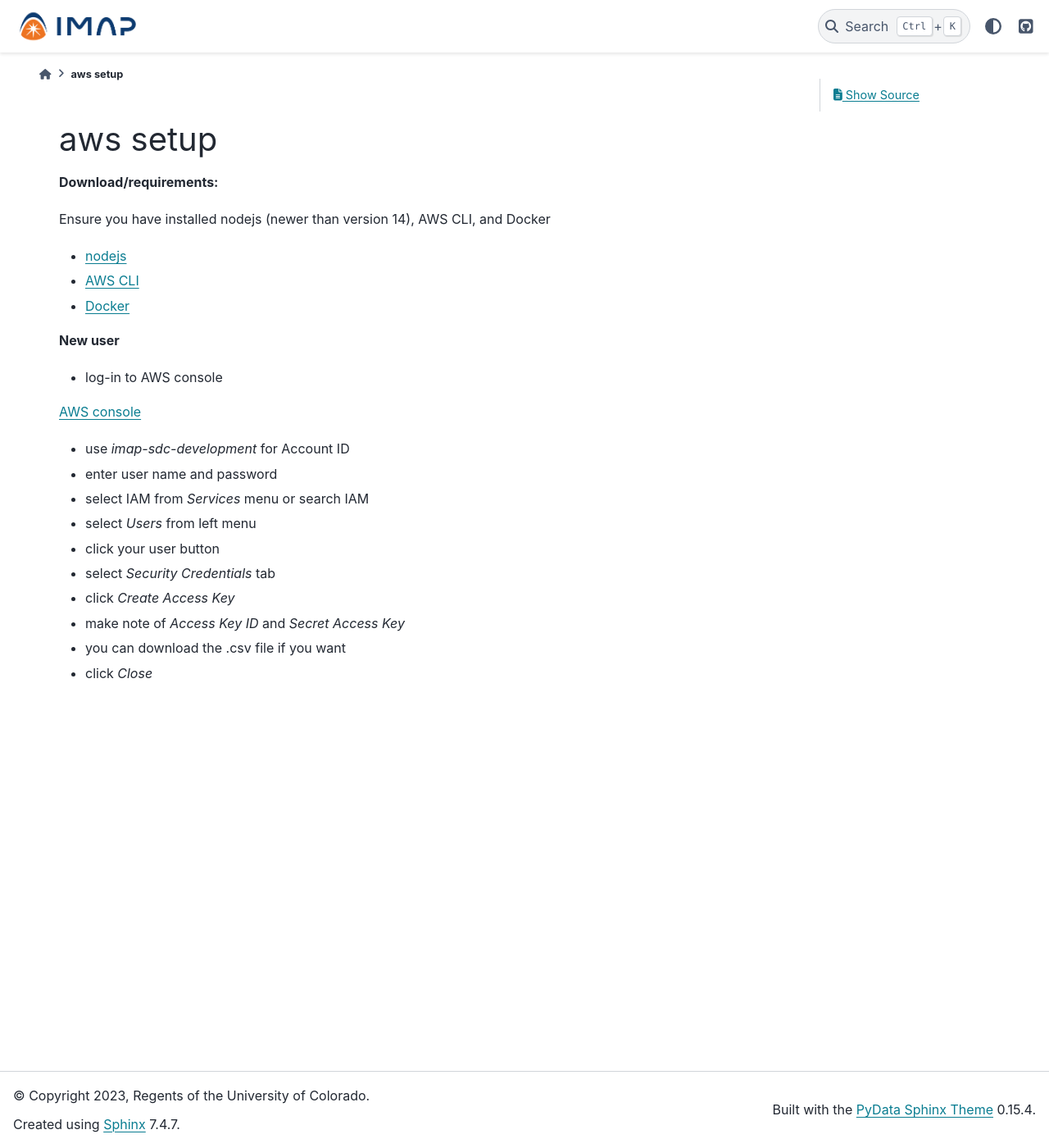
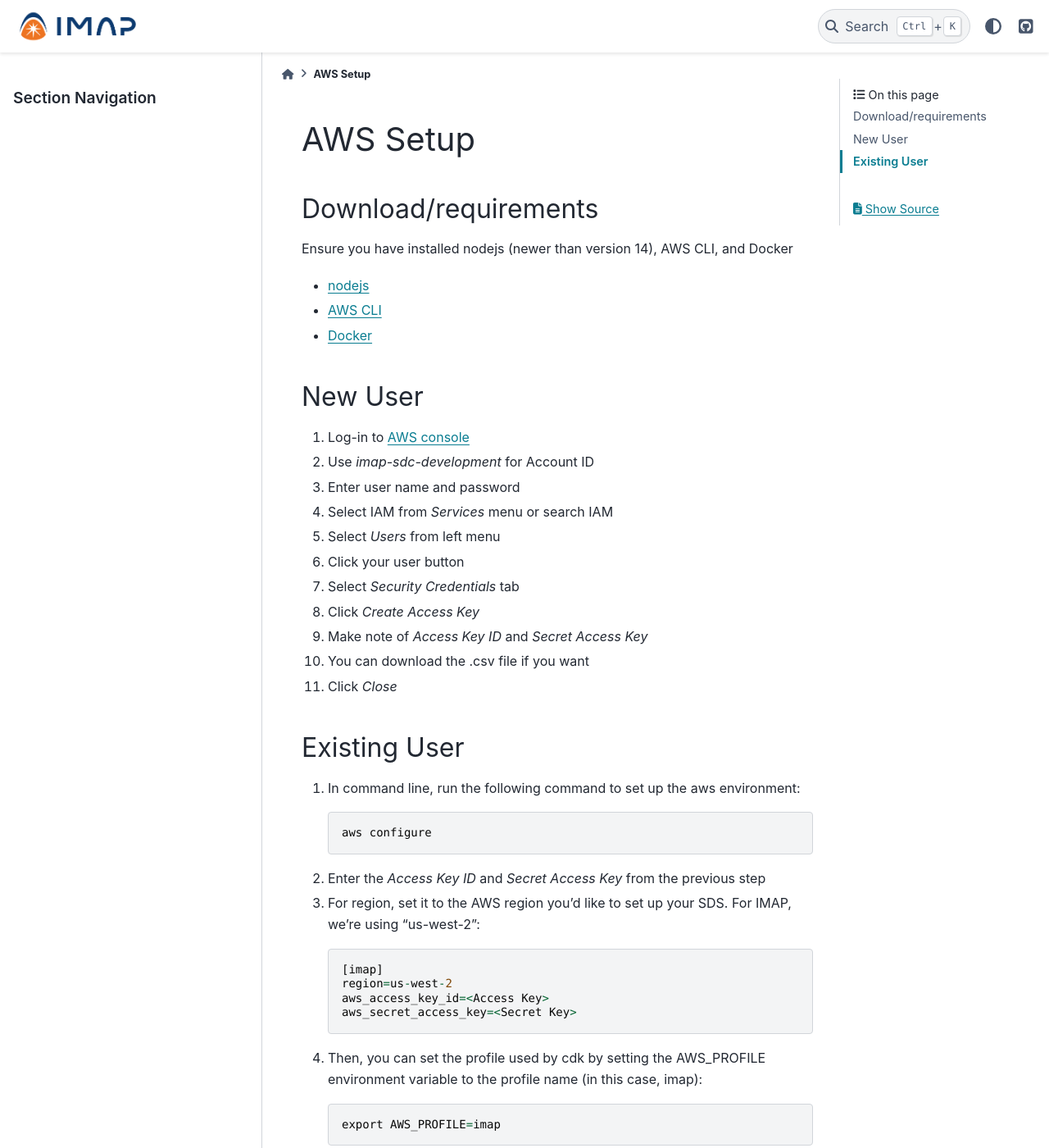
Before and after one commit to tech3371/sds-data-manager, a Sphinx documentation site: the page built from docs/source/cdk/aws-setup.rst, in a window 1280 px wide and 1400 px high. Shown: the whole window at 82% size. Built offline with Sphinx 7.4.7 and the PyData theme 0.15.4, drawn with Linux system fonts in a browser that asks for light colours; pages that are not in the unit, such as notebooks, are missing from menus.

Commit message:
updates to .rst + index.rst

```diff
--- a/docs/source/cdk/aws-setup.rst
+++ b/docs/source/cdk/aws-setup.rst
@@ -1,29 +1,42 @@
-****
-aws setup
-****
-**Download/requirements:**
+AWS Setup
+=========
+Download/requirements
+~~~~~~~~~~~~~~~~~~~~~~~
 
 Ensure you have installed nodejs (newer than version 14), AWS CLI, and Docker
 
 - `nodejs <https://nodejs.org/en/download/>`_
-
 - `AWS CLI <https://docs.aws.amazon.com/cli/latest/userguide/getting-started-install.html>`_
-
 - `Docker <https://docs.docker.com/get-docker/>`_
 
-**New user**
+New User
+~~~~~~~~~
+#. Log-in to `AWS console <https://aws.amazon.com/console/>`_
+#. Use *imap-sdc-development* for Account ID
+#. Enter user name and password
+#. Select IAM from *Services* menu or search IAM
+#. Select *Users* from left menu
+#. Click your user button
+#. Select *Security Credentials* tab
+#. Click *Create Access Key*
+#. Make note of *Access Key ID* and *Secret Access Key*
+#. You can download the .csv file if you want
+#. Click *Close*
 
-- log-in to AWS console
-`AWS console <https://aws.amazon.com/console/>`_
+Existing User
+~~~~~~~~~~~~~
+#. In command line, run the following command to set up the aws environment::
 
-- use *imap-sdc-development* for Account ID
-- enter user name and password
+    aws configure
 
-- select IAM from *Services* menu or search IAM
-- select *Users* from left menu
-- click your user button
-- select *Security Credentials* tab
-- click *Create Access Key*
-- make note of *Access Key ID* and *Secret Access Key*
-- you can download the .csv file if you want
-- click *Close*
+#. Enter the *Access Key ID* and *Secret Access Key* from the previous step
+#. For region, set it to the AWS region you'd like to set up your SDS. For IMAP, we're using "us-west-2"::
+
+    [imap]
+    region=us-west-2
+    aws_access_key_id=<Access Key>
+    aws_secret_access_key=<Secret Key>
+
+#. Then, you can set the profile used by cdk by setting the AWS_PROFILE environment variable to the profile name (in this case, imap)::
+
+    export AWS_PROFILE=imap
--- /dev/null
+++ b/docs/source/cdk/index.rst
@@ -0,0 +1,5 @@
+.. toctree::
+    :maxdepth: 1
+
+    aws-setup
+    cdk-deployment
--- a/docs/source/index.rst
+++ b/docs/source/index.rst
@@ -9,3 +9,5 @@
 .. toctree::
    :maxdepth: 2
    :caption: Contents:
+
+   docs/index
```
Also changed, not shown: docs/source/cdk/cdk-deployment.rst (+28 -6 lines).
